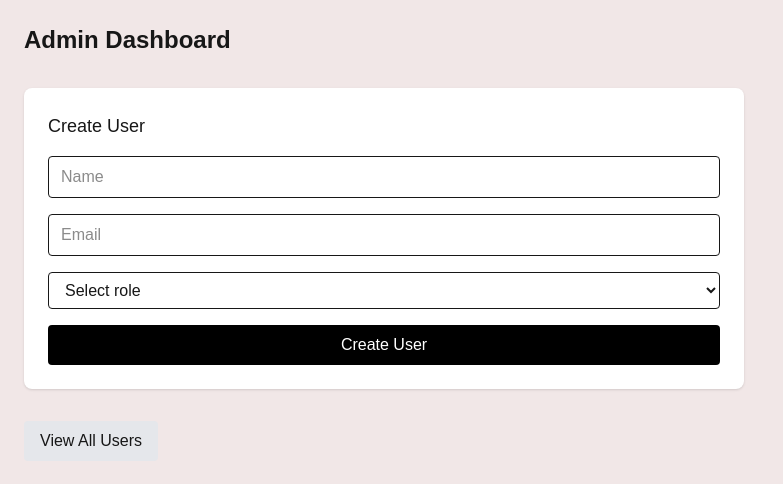
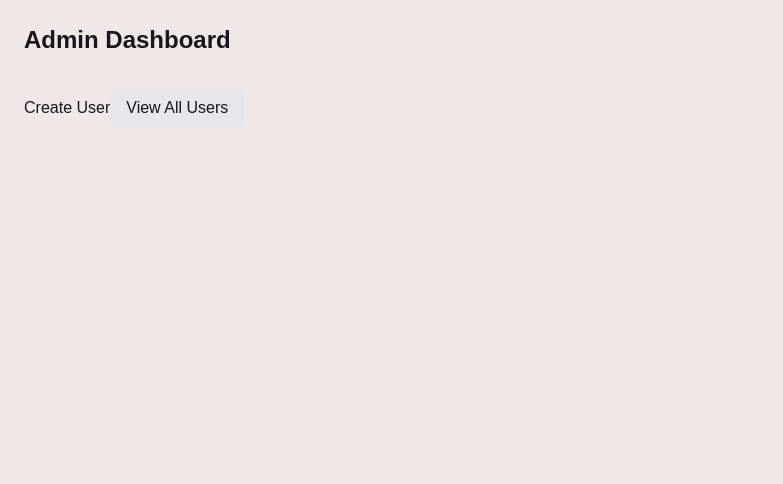
Before and after one commit to Anurag-Bachheti/Gym-Management-Application, a Next.js app in the folder frontend/: page /admin in a window 1280 px wide. Shown: the top 484 px of the page, without its empty margins (0-783 px from the left). Built offline with nearby package versions, Linux system fonts and the light colour scheme.

Commit message:
feat: working form home.

```diff
--- a/frontend/src/app/admin/page.tsx
+++ b/frontend/src/app/admin/page.tsx
@@ -16,6 +16,7 @@ export default function AdminDashboard() {
   const [showUsers, setShowUsers] = useState(false);
   const [editingUserId, setEditingUserId] = useState<number | null>(null);
   const [loading, setLoading] = useState(false);
+  const [showForm, setShowForm] = useState(false);
 
   const [formData, setFormData] = useState({
     name: "",
@@ -27,7 +28,6 @@ export default function AdminDashboard() {
     try {
       setLoading(true);
       const data = await getAllUsers();
-
       setUsers(Array.isArray(data) ? data : []);
     } catch (error) {
       console.error(error);
@@ -56,9 +56,7 @@ export default function AdminDashboard() {
     if (editingUserId) {
       setUsers((prev) =>
         prev.map((user) =>
-          user.id === editingUserId
-            ? { ...user, ...formData }
-            : user
+          user.id === editingUserId ? { ...user, ...formData } : user
         )
       );
     } else {
@@ -73,6 +71,7 @@ export default function AdminDashboard() {
 
     setFormData({ name: "", email: "", role: "" });
     setEditingUserId(null);
+    setShowForm(false);
   };
 
   const handleEdit = (user: User) => {
@@ -82,6 +81,7 @@ export default function AdminDashboard() {
       role: user.role,
     });
     setEditingUserId(user.id);
+    setShowForm(true);
   };
 
   return (
@@ -89,8 +89,19 @@ export default function AdminDashboard() {
       {/* HEADER */}
       <h1 className="text-2xl font-semibold">Admin Dashboard</h1>
 
-      {/* CREATE / EDIT FORM */}
-      <div className="bg-white p-6 rounded-lg shadow space-y-4">
+      <button
+        onClick={() => {
+          setShowForm(true);
+          setEditingUserId(null);
+          setFormData({ name: "", email: "", role: "" });
+        }}
+      >
+        Create User
+      </button>
+
+      {/* CREATE / EDIT FORM */ }
+      {showForm && (
+        < div className="bg-white p-6 rounded-lg shadow space-y-4">
       <h2 className="text-lg font-medium">
         {editingUserId ? "Edit User" : "Create User"}
       </h2>
@@ -131,8 +142,10 @@ export default function AdminDashboard() {
         {editingUserId ? "Update User" : "Create User"}
       </button>
     </div>
+  )
+}
 
-      {/* VIEW USERS BUTTON */}
+{/* VIEW USERS BUTTON */ }
 <button
   onClick={handleViewUsers}
   className="bg-gray-200 px-4 py-2 rounded"
@@ -140,8 +153,9 @@ export default function AdminDashboard() {
   {showUsers ? "Hide Users" : "View All Users"}
 </button>
 
-      {/* USERS LIST */}
-      {showUsers && (
+{/* USERS LIST */ }
+{
+  showUsers && (
     <div className="bg-white rounded-lg shadow divide-y">
       {loading && (
         <p className="p-4 text-sm text-gray-500">
@@ -178,8 +192,9 @@ export default function AdminDashboard() {
           </div>
         ))}
     </div>
-      )}
+  )
+}
 
-    </div>
+    </div >
   );
 }
```
Lines whose indentation alone changed are shown as unchanged.
